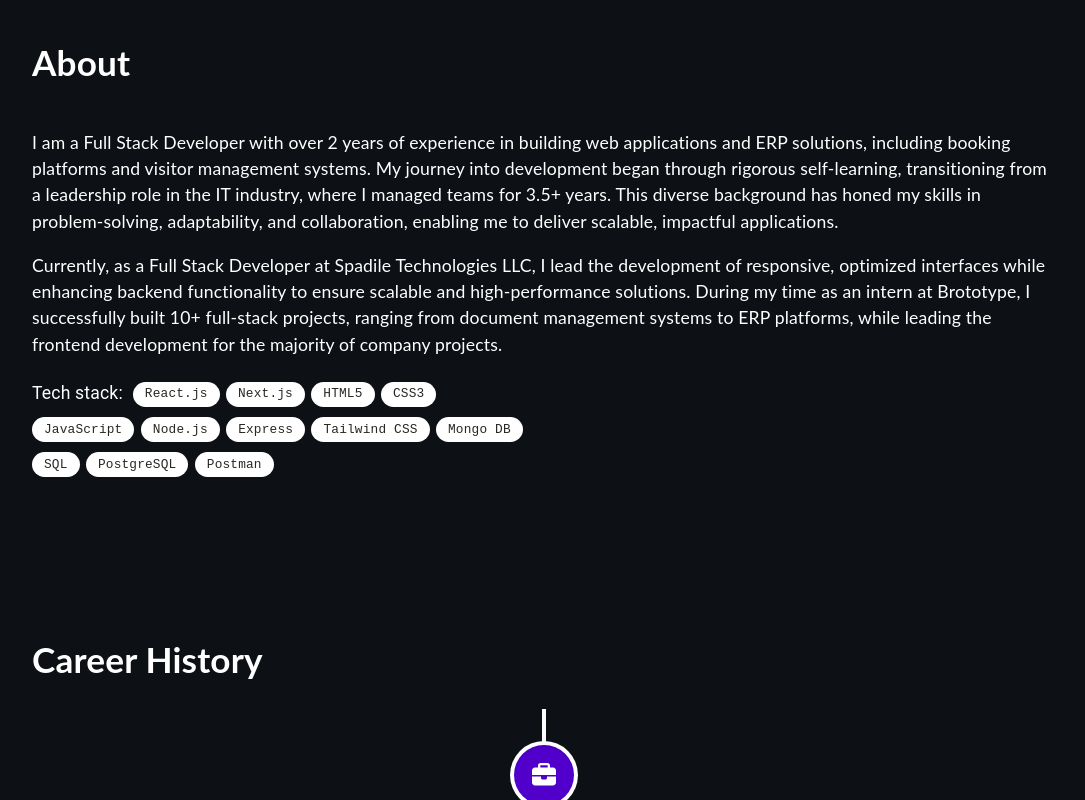
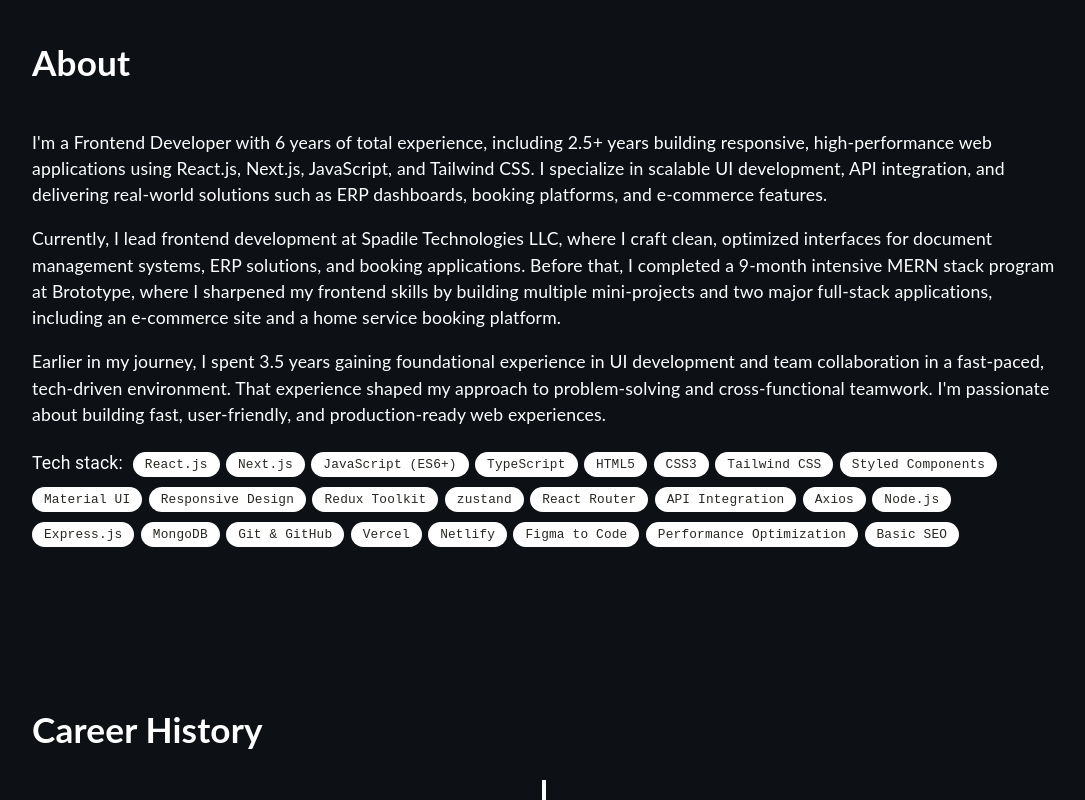
Before and after one commit to soorajas1210/portfolio-website, a React (Create React App) app: page / in a window 1280 px wide. Shown: the part 880-1680 px from the top of the page, without its empty margins (96-1181 px from the left). Built offline with nearby package versions, Linux system fonts and the light colour scheme.

Commit message:
Minor content changes

```diff
--- a/src/components/About.tsx
+++ b/src/components/About.tsx
@@ -6,16 +6,28 @@ import "../assets/styles/Expertise.scss";
 const labelsFirst = [
   "React.js",
   "Next.js",
+  "JavaScript (ES6+)",
+  "TypeScript",
   "HTML5",
   "CSS3",
-  "JavaScript",
+  "Tailwind CSS",
+  "Styled Components",
+  "Material UI",
+  "Responsive Design",
+  "Redux Toolkit",
+  "zustand",
+  "React Router",
+  "API Integration",
+  "Axios",
   "Node.js",
-  "Express",
-  "Tailwind CSS",
-  "Mongo DB",
-  "SQL",
-  "PostgreSQL",
-  "Postman",
+  "Express.js",
+  "MongoDB",
+  "Git & GitHub",
+  "Vercel",
+  "Netlify",
+  "Figma to Code",
+  "Performance Optimization",
+  "Basic SEO",
 ];
 
 function About() {
@@ -26,25 +38,31 @@ function About() {
         <div className="">
           <div className="skill">
             <p>
-              I am a Full Stack Developer with over 2 years of experience in
-              building web applications and ERP solutions, including booking
-              platforms and visitor management systems. My journey into
-              development began through rigorous self-learning, transitioning
-              from a leadership role in the IT industry, where I managed teams
-              for 3.5+ years. This diverse background has honed my skills in
-              problem-solving, adaptability, and collaboration, enabling me to
-              deliver scalable, impactful applications.
+              I'm a Frontend Developer with 6 years of total experience,
+              including 2.5+ years building responsive, high-performance web
+              applications using React.js, Next.js, JavaScript, and Tailwind
+              CSS. I specialize in scalable UI development, API integration, and
+              delivering real-world solutions such as ERP dashboards, booking
+              platforms, and e-commerce features.
             </p>
             <p>
-              Currently, as a Full Stack Developer at Spadile Technologies LLC,
-              I lead the development of responsive, optimized interfaces while
-              enhancing backend functionality to ensure scalable and
-              high-performance solutions. During my time as an intern at
-              Brototype, I successfully built 10+ full-stack projects, ranging
-              from document management systems to ERP platforms, while leading
-              the frontend development for the majority of company projects.
+              Currently, I lead frontend development at Spadile Technologies
+              LLC, where I craft clean, optimized interfaces for document
+              management systems, ERP solutions, and booking applications.
+              Before that, I completed a 9-month intensive MERN stack program at
+              Brototype, where I sharpened my frontend skills by building
+              multiple mini-projects and two major full-stack applications,
+              including an e-commerce site and a home service booking platform.
             </p>
-            <div className="flex-chips" style={{ width: "50%" }}>
+            <p>
+              Earlier in my journey, I spent 3.5 years gaining foundational
+              experience in UI development and team collaboration in a
+              fast-paced, tech-driven environment. That experience shaped my
+              approach to problem-solving and cross-functional teamwork. I'm
+              passionate about building fast, user-friendly, and
+              production-ready web experiences.
+            </p>
+            <div className="flex-chips" style={{ width: "100%" }}>
               <span className="chip-title">Tech stack:</span>
               {labelsFirst.map((label, index) => (
                 <Chip key={index} className="chip" label={label} />
--- a/src/components/Main.tsx
+++ b/src/components/Main.tsx
@@ -29,7 +29,7 @@ function Main() {
             </a>
           </div>
           <h1>Sooraj A S</h1>
-          <p>Full Stack Developer</p>
+          <p>Frontend Developer</p>
 
           <div className="mobile_social_icons">
             <a
--- a/src/components/Timeline.tsx
+++ b/src/components/Timeline.tsx
@@ -24,14 +24,14 @@ function Timeline() {
             icon={<FontAwesomeIcon icon={faBriefcase} />}
           >
             <h3 className="vertical-timeline-element-title">
-              Full Stack Developer
+              Frontend Developer
             </h3>
             <h4 className="vertical-timeline-element-subtitle">
               Spadile Technologies LLC, Abu Dhabi
             </h4>
             <p>
-              Full-stack Web Development, User Experience Design, API
-              Optimization, Project Management.
+              Frontend Development, UI Engineering, API Integration, Performance
+              Optimization
             </p>
           </VerticalTimelineElement>
           <VerticalTimelineElement
@@ -47,8 +47,8 @@ function Timeline() {
               Brototype, Trivandrum, Kerala
             </h4>
             <p>
-              Frontend Development, Backend Development, User Experience, Self
-              Learning
+              Full-Stack Web Development, Frontend Engineering, UX Design,
+              Self-Driven Learning
             </p>
           </VerticalTimelineElement>
           <VerticalTimelineElement
@@ -64,8 +64,8 @@ function Timeline() {
               Infolks Private Limited, Kerala
             </h4>
             <p>
-              Team Leadership, Project Management, Logical Thinking, Quality
-              Assurance
+              Basic UI Development, Frontend Structuring, Cross-Team
+              Collaboration, Quality-Oriented Approach
             </p>
           </VerticalTimelineElement>
         </VerticalTimeline>
```
